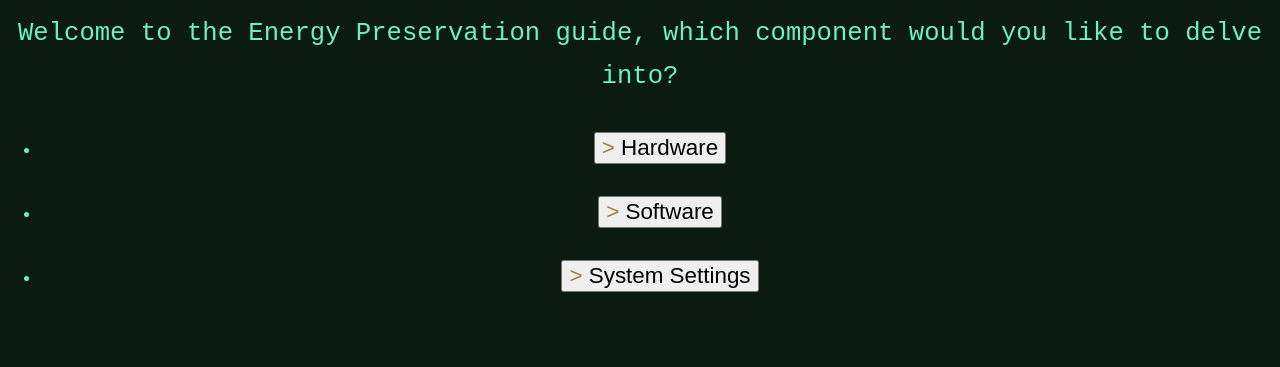
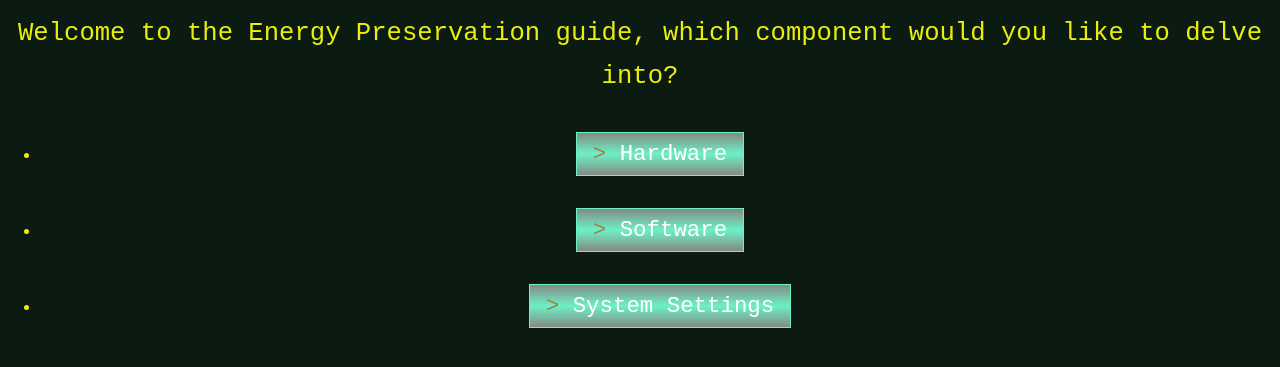
Before and after one commit to GrowSquid/IHS-E-WASTE, a plain HTML site: page index.html in a window 1280 px wide. Shown: the part 69-436 px from the top of the page. Drawn offline with Linux system fonts and the light colour scheme.

Commit message:
button styling

```diff
--- a/index.html
+++ b/index.html
@@ -5,21 +5,37 @@
     body {
         margin: 0;
         background: #0c1b12;
-        color: #6cf0c6;
+        color: #eaee0f;
         font: 17px/1.7 monospace;
         text-align: center;
     }
     #text { font-size: 1.6rem; }
     #scene-image {
-    display: block;
-    margin: 1rem auto;
-    max-width: 90%;
-    max-height: 300px;
+        display: block;
+        margin: 1rem auto;
+        max-width: 90%;
+        max-height: 300px;
     }
     #scene-image[hidden] { display: none; }
-    button { font-size: 1.4rem; margin: 1rem 0; }
-    button::before { content: "> "; color: #a08040; }
-    button:hover { background: #35260f; color: #ffe5a8; }
+    button {
+        font-size: 1.4rem;
+        margin: 1rem 0;
+        padding: 0.5rem 1rem;
+        background: linear-gradient(#858b83, #6cf0c6, #858b83);
+        color: #ffffff;
+        font-family: monospace;
+        border: 1px solid #6cf0c6;
+        cursor: pointer;
+        transition: background 0.3s, color 0.3s;
+    }
+
+    button::before {
+        content: "> ";
+        color: #a08040; }
+    button:hover {
+        background: #35260f;
+        color: #ffe5a8;
+        }
 </style>
 
 <body>
```
